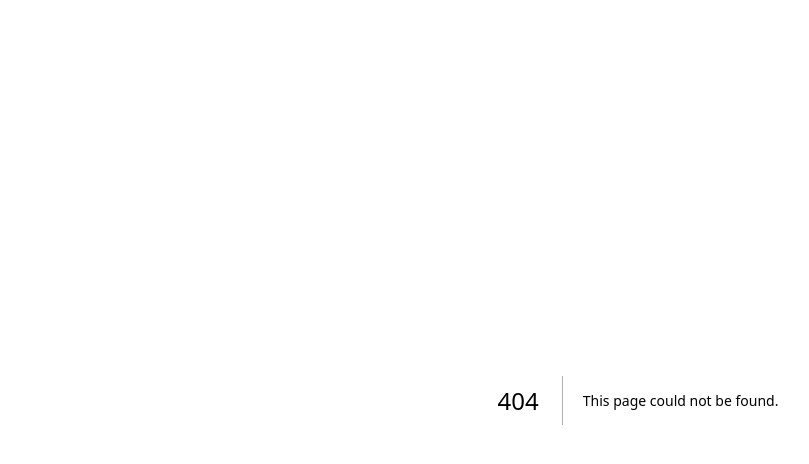
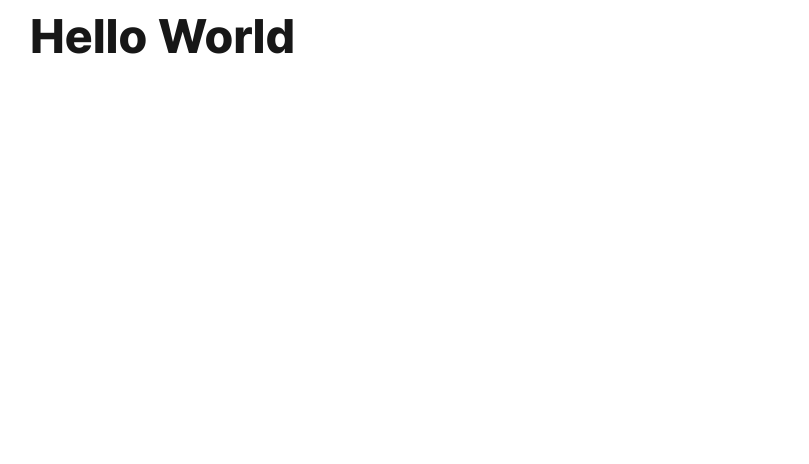
Before and after one commit to KwakOri/blog-root, a Next.js app: page /test in a window 1280 px wide. Before the commit this address had no page. Shown: the top 464 px of the page, without its empty margins (2-811 px from the left). Built offline with nearby package versions, Linux system fonts and the light colour scheme.

Commit message:
Feat: Add TitleBlock Component

```diff
--- /dev/null
+++ b/src/app/(providers)/(root)/test/page.tsx
@@ -0,0 +1,11 @@
+import TitleBlock from "@/components/TitleBlock";
+
+const TestPage = () => {
+  return (
+    <div>
+      <TitleBlock>Hello World</TitleBlock>
+    </div>
+  );
+};
+
+export default TestPage;
--- /dev/null
+++ b/src/components/TitleBlock/TitleBlock.tsx
@@ -0,0 +1,11 @@
+import { PropsWithChildren } from "react";
+
+const TitleBlock = ({ children }: PropsWithChildren) => {
+  return (
+    <div className="flex items-center mx-8">
+      <h1 className="text-[48px] font-extrabold">{children}</h1>
+    </div>
+  );
+};
+
+export default TitleBlock;
--- /dev/null
+++ b/src/components/TitleBlock/index.ts
@@ -0,0 +1 @@
+export { default } from "./TitleBlock";
```
